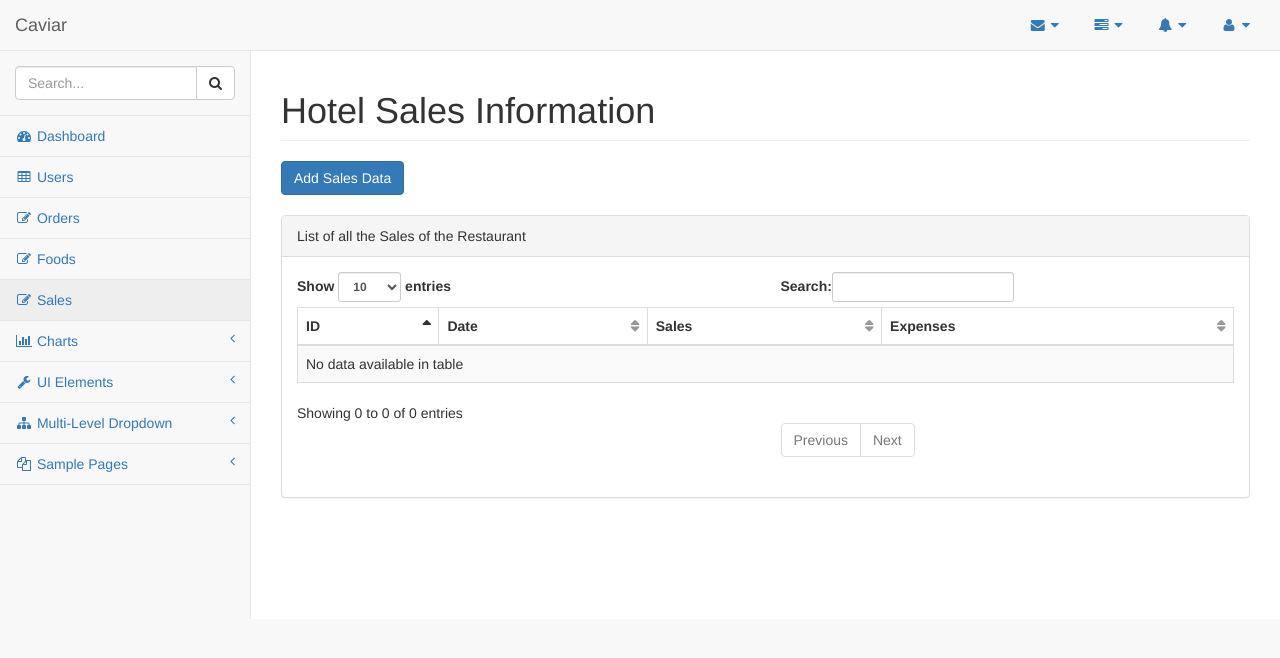
After one commit to sashank27/Caviar, a Django app: page /sales/ in a window 1280 px wide. The commit adds this page. Shown: the top 658 px of the page. Run offline with Django 3.2, Linux system fonts and the light colour scheme; data that the repository does not hold is empty; some libraries are stand-ins or nearby versions.

Commit message:
Added sales route and views

```diff
--- a/hotel/templates/includes/sidemenu.html
+++ b/hotel/templates/includes/sidemenu.html
@@ -27,6 +27,10 @@
             <li>
                 <a href="{% url 'hotel:foods' %}">
                     <i class="fa fa-edit fa-fw"></i> Foods</a>
+            </li>
+            <li>
+                <a href="{% url 'hotel:sales' %}">
+                    <i class="fa fa-edit fa-fw"></i> Sales</a>
             </li>
             <li>
                 <a href="#">
--- a/hotel/templates/index.html
+++ b/hotel/templates/index.html
@@ -99,7 +99,7 @@
                         </div>
                     </div>
                 </div>
-                <a href="#">
+                <a href="{% url 'hotel:sales' %}">
                     <div class="panel-footer">
                         <span class="pull-left">View Details</span>
                         <span class="pull-right">
--- /dev/null
+++ b/hotel/templates/sales.html
@@ -0,0 +1,151 @@
+{% load staticfiles %}
+{% include "includes/base.html" %}
+{% include "includes/navbarheader.html" %}
+{% include "includes/navtop.html"%}
+{% include "includes/sidemenu.html" %}
+
+</nav>
+
+<div id="page-wrapper">
+    <div class="row">
+        <div class="col-lg-12">
+            <h1 class="page-header">Hotel Sales Information</h1>
+            <button type="button" class="btn btn-primary" data-toggle="modal" data-target="#addFood">
+                Add Sales Data
+            </button>
+            <br>
+            <br>
+            <div id="addFood" class="modal fade" role="dialog">
+                <div class="modal-dialog">
+
+                    <!-- Modal content-->
+                    <div class="modal-content">
+                        <div class="modal-header">
+                            <button type="button" class="close" data-dismiss="modal">&times;</button>
+                            <h4 class="modal-title">Add Sales data</h4>
+                        </div>
+                        <div class="modal-body">
+                            <form method="POST" action="{% url 'hotel:add_sales' %}">
+                                {% csrf_token %}
+                                <div class="form-group">
+                                    <label for="date">Date:</label>
+                                    <input type="date" class="form-control" id="date" name="date">
+                                </div>
+                                <div class="form-group">
+                                    <label for="sales">Sales:</label>
+                                    <input type="number" class="form-control" id="sales" name="sales">
+                                </div>
+                                <div class="form-group">
+                                    <label for="expenses">Expenses:</label>
+                                    <input type="number" class="form-control" id="expenses" name="expenses">
+                                </div>
+                                <button type="submit" class="btn btn-default">Submit</button>
+                            </form>
+                        </div>
+                        <div class="modal-footer">
+                            <button type="button" class="btn btn-default" data-dismiss="modal">Close</button>
+                        </div>
+                    </div>
+                </div>
+            </div>
+        </div>
+        <!-- /.col-lg-12 -->
+    </div>
+    <!-- /.row -->
+    <div class="row">
+        <div class="col-lg-12">
+            <div class="panel panel-default">
+                <div class="panel-heading">
+                    List of all the Sales of the Restaurant
+                </div>
+                <!-- /.panel-heading -->
+                <div class="panel-body">
+                    <table width="100%" class="table table-striped table-bordered table-hover" id="dataTables-example">
+                        <thead>
+                            <tr>
+                                <th>ID</th>
+                                <th>Date</th>
+                                <th>Sales</th>
+                                <th>Expenses</th>
+                            </tr>
+                        </thead>
+                        <tbody>
+                            {% for sale in sales %}
+                            <tr>
+                                <td>{{sale.id}}</td>
+                                <td>{{sale.date}}</td>
+                                <td>{{sale.sales}}</td>
+                                <td>{{sale.expenses}}</td>
+                                <td>
+                                    <button type="button" class="btn btn-primary" data-toggle="modal" data-target="#modal{{sale.id}}">
+                                        <span class="glyphicon glyphicon-pencil" aria-hidden="true"></span>
+                                    </button>
+                                    <div id="modal{{sale.id}}" class="modal fade" role="dialog">
+                                        <div class="modal-dialog">
+
+                                            <div class="modal-content">
+                                                <div class="modal-header">
+                                                    <button type="button" class="close" data-dismiss="modal">&times;</button>
+                                                    <h4 class="modal-title">Edit Sales Details</h4>
+                                                </div>
+                                                <div class="modal-body">
+                                                    <form method="POST" action="{% url 'hotel:edit_sales' sale.id%}">
+                                                        {% csrf_token %}
+                                                        <div class="form-group">
+                                                            <label for="sales">Sales:</label>
+                                                            <input type="number" class="form-control" id="sales" name="sales" value="{{sale.sales}}">
+                                                        </div>
+                                                        <div class="form-group">
+                                                            <label for="expenses">Expenses:</label>
+                                                            <input type="number" class="form-control" id="expenses" name="expenses" value="{{sale.expenses}}">
+                                                        </div>
+                                                        <button type="submit" class="btn btn-default">Submit</button>
+                                                    </form>
+                                                </div>
+                                            </div>
+
+                                        </div>
+                                    </div>
+                                </td>
+                            </tr>
+                            {% endfor %}
+                        </tbody>
+                    </table>
+                </div>
+                <!-- /.panel-body -->
+            </div>
+            <!-- /.panel -->
+        </div>
+        <!-- /.col-lg-12 -->
+    </div>
+    <!-- /.row -->
+    <!-- /.row -->
+</div>
+<!-- /#page-wrapper -->
+
+</div>
+<!-- /#wrapper -->
+
+<script src="{% static 'vendor/jquery/jquery.min.js'%}"></script>
+
+<!-- DataTables JavaScript -->
+<script src="{% static '/vendor/datatables/js/jquery.dataTables.min.js'%}"></script>
+<script src="{% static '/vendor/datatables-plugins/dataTables.bootstrap.min.js'%}"></script>
+<script src="{% static '/vendor/datatables-responsive/dataTables.responsive.js'%}"></script>
+
+<!-- Page-Level Demo Scripts - Tables - Use for reference -->
+<script>
+    $(document).ready(function () {
+        $('#dataTables-example').DataTable({
+            responsive: true
+        });
+    });
+</script>
+
+<script src="{% static 'vendor/bootstrap/js/bootstrap.min.js'%}"></script>
+<script src="{% static 'vendor/metisMenu/metisMenu.min.js'%}"></script>
+<script src="{% static 'dist/js/sb-admin-2.js'%}"></script>
+
+</body>
+
+</html>
--- a/hotel/urls.py
+++ b/hotel/urls.py
@@ -3,15 +3,19 @@ from . import views
 
 urlpatterns = [
     url(r'^$', views.index, name='index'),
-    url(r'^menu/$', views.menu, name='menu'),
     url(r'^users/$', views.users, name='users'),
     url(r'^orders/$', views.orders, name='orders'),
     url(r'^admin/menu/$', views.adminmenu, name='adminmenu'),
+    url(r'^menu/$', views.menu, name='menu'),
     url(r'^foods/$', views.foods, name='foods'),
     url(r'^landing/$', views.landing, name='landing'),
+    url(r'^sales/$', views.sales, name='sales'),
+
     url(r'^add_user/$', views.add_user, name='add_user'),
     url(r'^add_food/$', views.add_food, name='add_food'),
+    url(r'^add_sales/$', views.add_sales, name='add_sales'),
     url(r'^confirm_order/(?P<orderID>\d+)/$', views.confirm_order, name='confirm_order'),
     url(r'^confirm_delivery/(?P<orderID>\d+)/$', views.confirm_delivery, name='confirm_delivery'),
     url(r'^editFood/(?P<foodID>\d+)/$', views.edit_food, name='edit_food'),
+    url(r'^editSale/(?P<saleID>\d+)/$', views.edit_sales, name='edit_sales'),
 ]
--- a/hotel/views.py
+++ b/hotel/views.py
@@ -17,7 +17,6 @@ from reportlab.pdfgen import canvas
 from .models import Customer, Comment, Order, Food, Data
 from .forms import SignUpForm
 
-# Create your views here.
 @login_required
 def index(request):
     comments = Comment.objects.count()
@@ -26,7 +25,7 @@ def index(request):
     completed_orders = Order.objects.filter(payment_status="Completed")
     top_customers = Customer.objects.filter().order_by('-total_sale')
     latest_orders = Order.objects.filter().order_by('-order_timestamp')
-    datas = Data.objects.filter()
+    datas = Data.objects.filter().order_by('date')
     sales = 0
     for order in completed_orders:
         sales += order.total_amount
@@ -82,6 +81,10 @@ def foods(request):
     foods = Food.objects.filter()
     return render(request, 'foods.html', {'foods':foods})
 
+def sales(request):
+    sales = Data.objects.filter()
+    return render(request, 'sales.html', {'sales':sales})
+
 def confirm_order(request, orderID):
     order = Order.objects.get(id=orderID)
     order.confirmOrder()
@@ -98,6 +101,7 @@ def confirm_delivery(request, orderID):
     order.confirmDelivery()
     order.save()
     return redirect('hotel:orders')
+
 def edit_food(request, foodID):
     food = Food.objects.filter(id=foodID)[0]
     if request.method == "POST":
@@ -171,5 +175,36 @@ def add_food(request):
         return render(request, 'foods.html', {'foods': foods, 'success_msg': success_msg})
     return redirect('hotel:foods')
 
+def add_sales(request):
+    if request.method == "POST":
+        date = request.POST['date']
+        sales = request.POST['sales']
+        expenses = request.POST['expenses']
+
+        if (date is None) or (sales == "") or (expenses == ""):
+            sales = Data.objects.filter()
+            error_msg = "Please enter valid details"
+            return render(request, 'sales.html', {'sales': sales, 'error_msg': error_msg})
+
+        data = Data.objects.create(date=date, sales=sales, expenses=expenses)
+        data.save()
+        datas = Data.objects.filter()
+        success_msg = "Sales data added successfully!"
+        return render(request, 'sales.html', {'sales': datas, 'success_msg': success_msg})
+    return redirect('hotel:foods')
+
+def edit_sales(request, saleID):
+    data = Data.objects.filter(id=saleID)[0]
+    if request.method == "POST":
+        if request.POST['sales'] != "":
+            data.sales = request.POST['sales']
+
+        if request.POST['expenses'] != "":
+            data.expenses = request.POST['expenses']
+
+        data.save()
+    return redirect('hotel:sales')
+
+
 def landing(request):
     return render(request, 'user/index.html', {})
```
